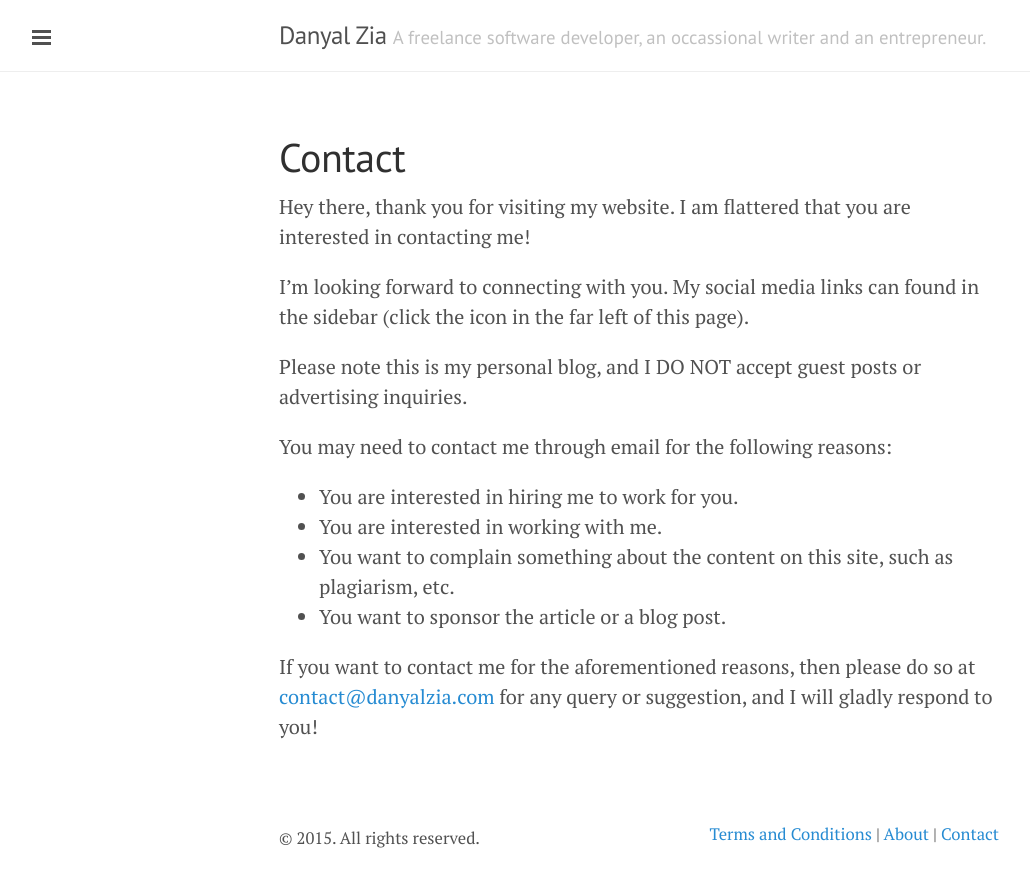
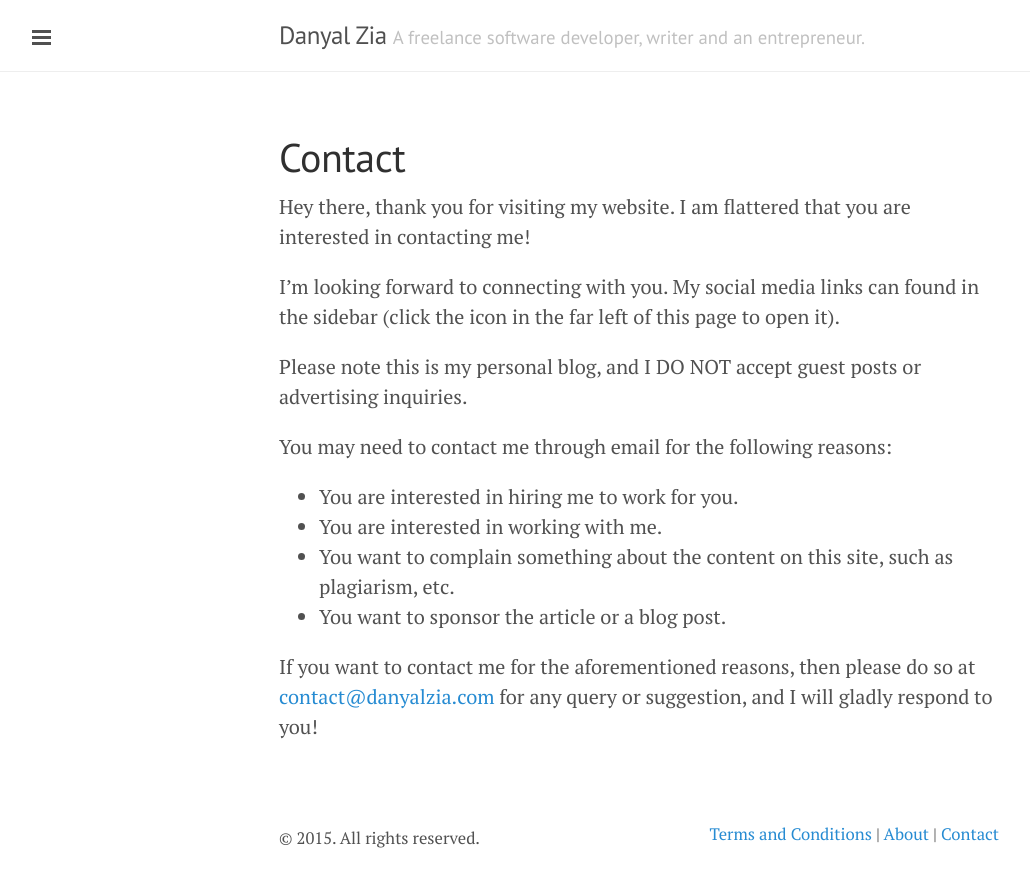
Before and after one commit to arcestia/danyalzia.github.io, a Jekyll site: the page built from contact.md, in a window 1280 px wide. Shown: the top 887 px of the page, without its empty margins (1-1031 px from the left). Built offline with Jekyll 4.4.1, drawn with Linux system fonts in a browser that asks for light colours; Markdown is read by kramdown in place of the engine named in the settings.

```diff
--- a/_config.yml
+++ b/_config.yml
@@ -10,7 +10,7 @@ relative_permalinks: true
 
 # Setup
 title:               Danyal Zia
-tagline:             'A freelance software developer, an occassional writer and an entrepreneur.'
+tagline:             'A freelance software developer, writer and an entrepreneur.'
 description:         "Danyal Zia's thoughts on software development, personal development, blogging and entrepreneurship."
 url:                 http://danyalzia.com
 baseurl:             /
--- a/contact.md
+++ b/contact.md
@@ -5,7 +5,7 @@ title: Contact
 
 Hey there, thank you for visiting my website. I am flattered that you are interested in contacting me!
 
-I’m looking forward to connecting with you. My social media links can found in the sidebar (click the icon in the far left of this page).
+I’m looking forward to connecting with you. My social media links can found in the sidebar (click the icon in the far left of this page to open it).
 
 Please note this is my personal blog, and I DO NOT accept guest posts or advertising inquiries.
 
--- a/atom.xml
+++ b/feed.xml
@@ -6,7 +6,7 @@ layout: null
 <feed xmlns="http://www.w3.org/2005/Atom">
 
  <title>{{ site.title }}</title>
- <link href="{{ site.url }}/atom.xml" rel="self"/>
+ <link href="{{ site.url }}/feed.xml" rel="self"/>
  <link href="{{ site.url }}/"/>
  <updated>{{ site.time | date_to_xmlschema }}</updated>
  <id>{{ site.url }}</id>
```
Also changed, not shown: _posts/2015-01-15-my-fiverr-gig.md (deleted, +0 -6 lines), _posts/2015-03-10-my-experience-with-learning-sql.md (added, +35 -0 lines), about.md (+1 -1 lines), media/images/SQL.png (added).
